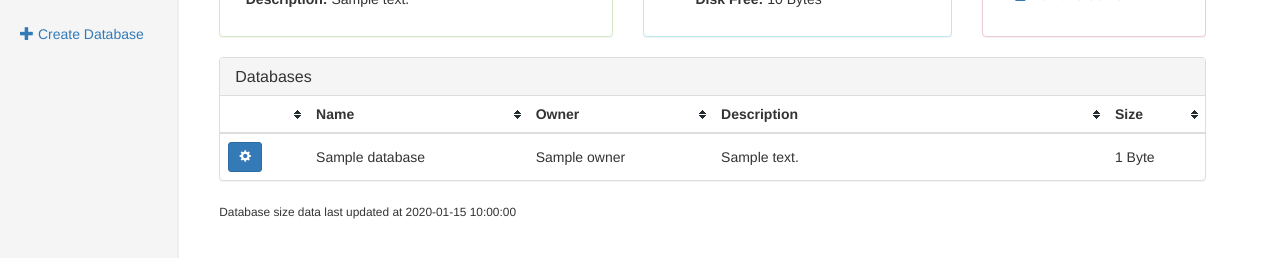
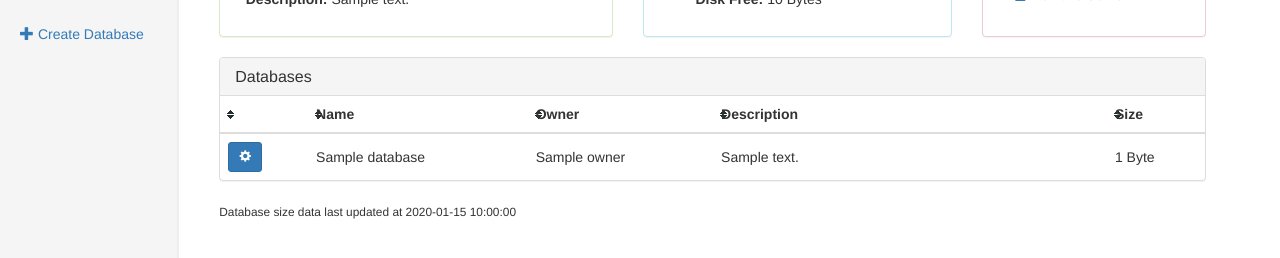
Before and after one commit to divad/mysqladm, a Python web app: template templates/server.html in a window 1280 px wide. Shown: the part 336-594 px from the top of the page. Run offline with Jinja, Linux system fonts and the light colour scheme; the template is opened without the code that fills it: most values are stand-ins (such as "Sample title", 1, 10 or a date in 2020); some libraries are stand-ins or nearby versions.

Commit message:
Added tablesorter buttons

```diff
--- a/static/css/mysqladm.css
+++ b/static/css/mysqladm.css
@@ -138,7 +138,8 @@ body
 	cursor: pointer;
 	font-weight: bold;
 	background-repeat: no-repeat;
-    background-position: center right;
+	background-position: center left;
+	padding-left: 20px;
 }
 .tablesorter-headerAsc
 {
```
Lines whose indentation alone changed are shown as unchanged.
